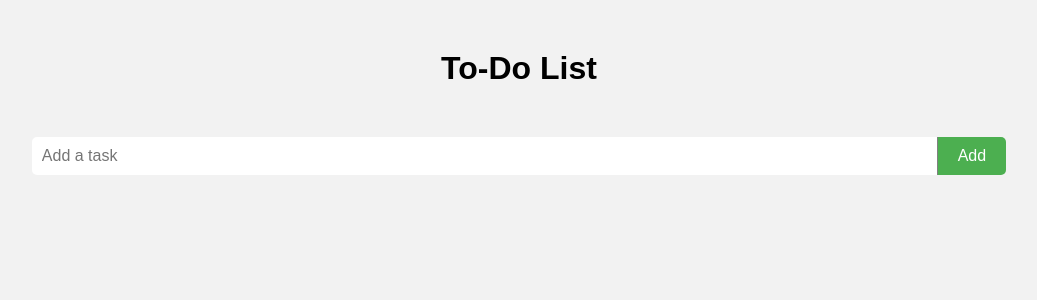
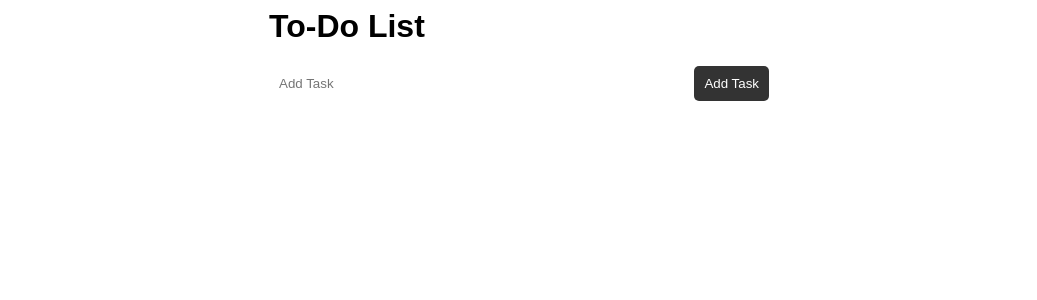
Before and after one commit to 19basti/4444444444444, a PHP site: page / in a window 1280 px wide. Shown: the top 300 px of the page, without its empty margins (121-1158 px from the left). Run offline with PHP 8.4, Linux system fonts and the light colour scheme.

Commit message:
2
Signed-off-by: 19basti <47391297+19basti@users.noreply.github.com>

```diff
--- a/index.php
+++ b/index.php
@@ -1,19 +1,87 @@
-<!DOCTYPE html>
 <html>
   <head>
-    <meta charset="UTF-8">
-    <meta name="viewport" content="width=device-width, initial-scale=1.0">
-    <meta http-equiv="X-UA-Compatible" content="ie=edge">
-    <title>To-Do List</title>
-    <link rel="stylesheet" type="text/css" href="style.css">
+    <style>
+      /* Add styling for the to-do list */
+      .todo-list {
+        width: 500px;
+        margin: auto;
+        font-family: Arial, sans-serif;
+      }
+
+      /* Style the task items */
+      .todo-list li {
+        background-color: #f9f9f9;
+        padding: 10px;
+        margin-bottom: 10px;
+        border-radius: 5px;
+        box-shadow: 0 2px 3px rgba(0, 0, 0, 0.1);
+        list-style: none;
+      }
+
+      /* Style the task items as completed */
+      .todo-list .completed {
+        text-decoration: line-through;
+        color: #ddd;
+      }
+
+      /* Style the add task button */
+      .add-task-btn {
+        background-color: #333;
+        color: #fff;
+        padding: 10px;
+        border: none;
+        border-radius: 5px;
+        cursor: pointer;
+        float: right;
+      }
+
+      /* Style the task input field */
+      .add-task-input {
+        padding: 10px;
+        border-radius: 5px;
+        border: none;
+        width: 70%;
+        float: left;
+        margin-right: 10px;
+      }
+
+      /* Clear the floats */
+      .clear-fix {
+        clear: both;
+      }
+    </style>
   </head>
   <body>
-    <h1>To-Do List</h1>
-    <form id="to-do-form">
-      <input type="text" id="task" placeholder="Add a task">
-      <button type="submit">Add</button>
-    </form>
-    <ul id="to-do-list"></ul>
-    <script src="app.js"></script>
-  </body>
-</html>
+    <div class="todo-list">
+      <h1>To-Do List</h1>
+      <input type="text" class="add-task-input" placeholder="Add Task">
+      <button class="add-task-btn">Add Task</button>
+      <ul>
+        <!-- The task items will be added here dynamically -->
+      </ul>
+    </div>
+    <script>
+      // Get the task input field and the add task button
+      const taskInput = document.querySelector(".add-task-input");
+      const addTaskBtn = document.querySelector(".add-task-btn");
+
+      // Get the task list
+      const taskList = document.querySelector("ul");
+
+      // Add a new task to the list
+      addTaskBtn.addEventListener("click", function() {
+        // Get the task name from the input field
+        const taskName = taskInput.value;
+
+        // Create a new task item
+        const taskItem = document.createElement("li");
+        taskItem.innerHTML = taskName;
+
+        // Add a delete button to the task item
+        const deleteBtn = document.createElement("button");
+        deleteBtn.innerHTML = "Delete";
+        deleteBtn.style.float = "right";
+        deleteBtn.addEventListener("click", function() {
+          taskList.removeChild(taskItem);
+        });
+        taskItem.appendChild(deleteBtn);
```
